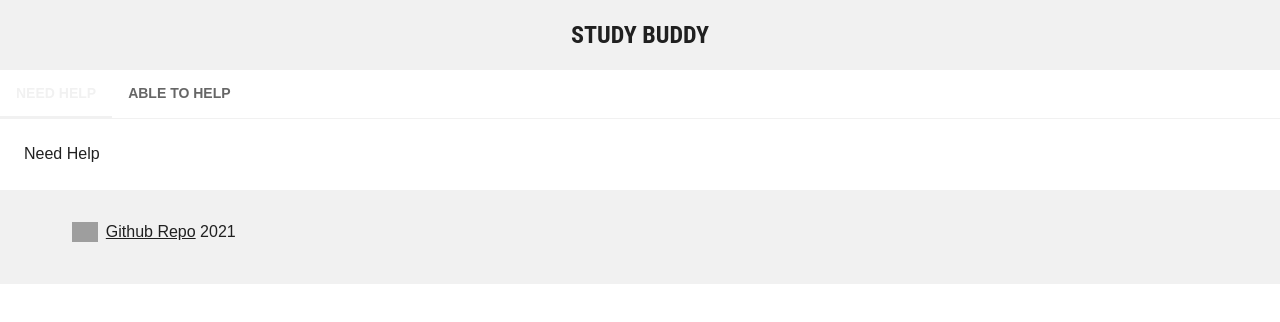
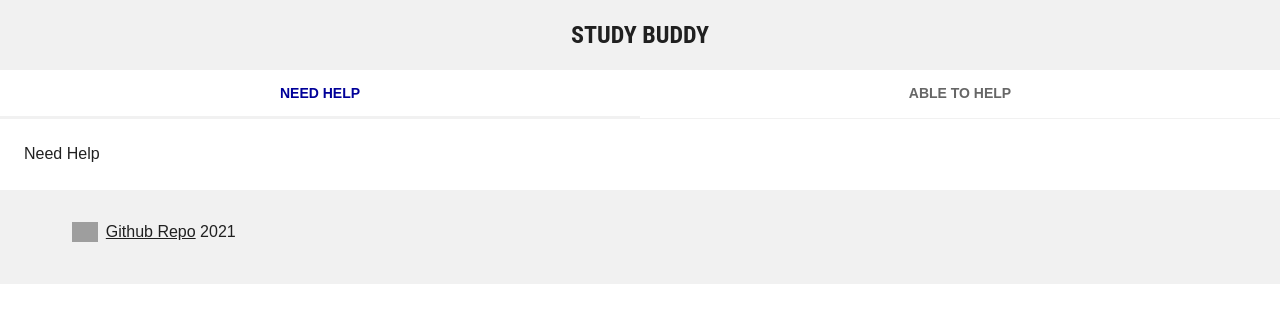
Before and after one commit to karlharfouche/projet-web, a React (Create React App) app in the folder projet-frontend/: page /main-view in a window 1280 px wide. Shown: the top 322 px of the page. Built offline with nearby package versions, Linux system fonts and the light colour scheme; grey boxes are pictures that could not be loaded.

Commit message:
Change tabs design

```diff
--- a/projet-frontend/src/ui/MainView.js
+++ b/projet-frontend/src/ui/MainView.js
@@ -51,7 +51,7 @@ function BasicTabs() {
   return (
     <Box sx={{ width: '100%',flex: 1, bgcolor: 'primary.light'}}>
       <Box sx={{ borderBottom: 1, borderColor: 'primary.main' }}>
-        <Tabs value={value} onChange={handleChange} aria-label="basic tabs example">
+        <Tabs value={value} onChange={handleChange} textColor="secondary" variant="fullWidth">
           <Tab label="Need Help" {...a11yProps(0)} />
           <Tab label="Able to Help" {...a11yProps(1)} />
 
```
